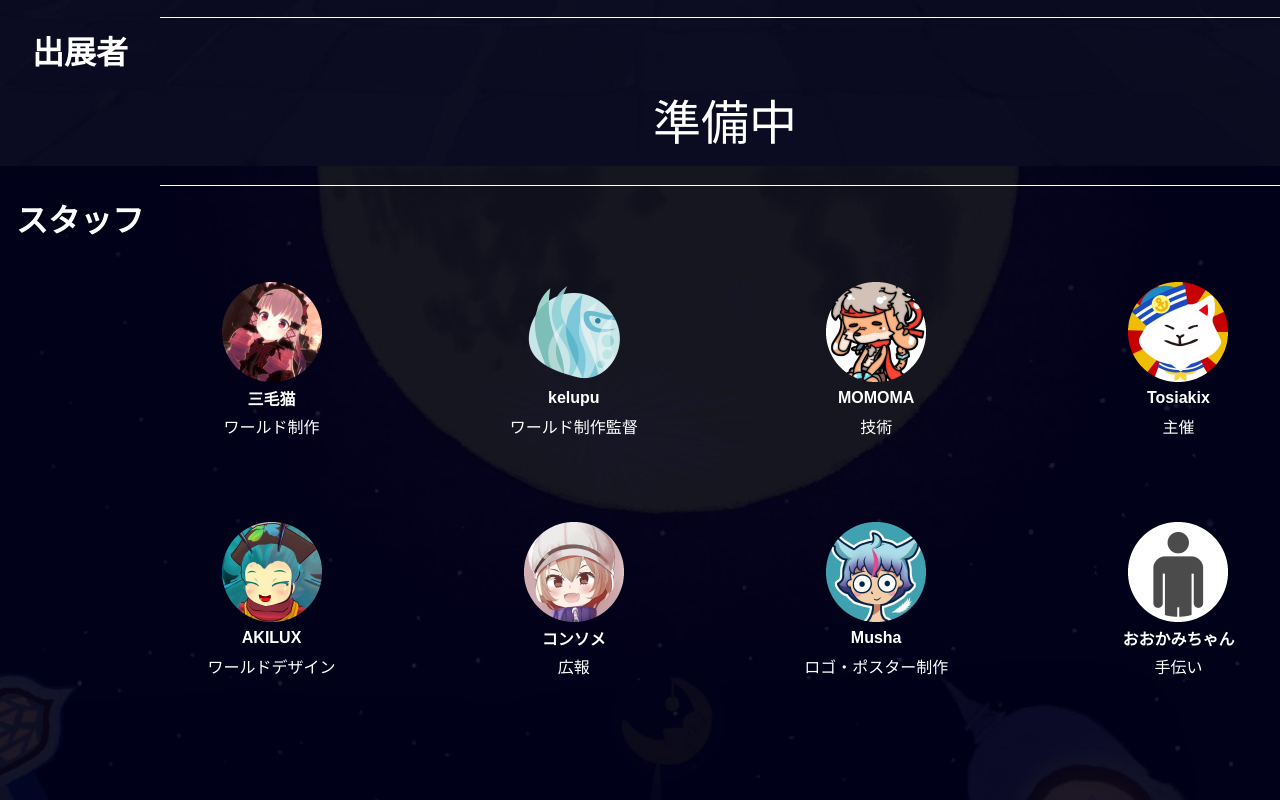
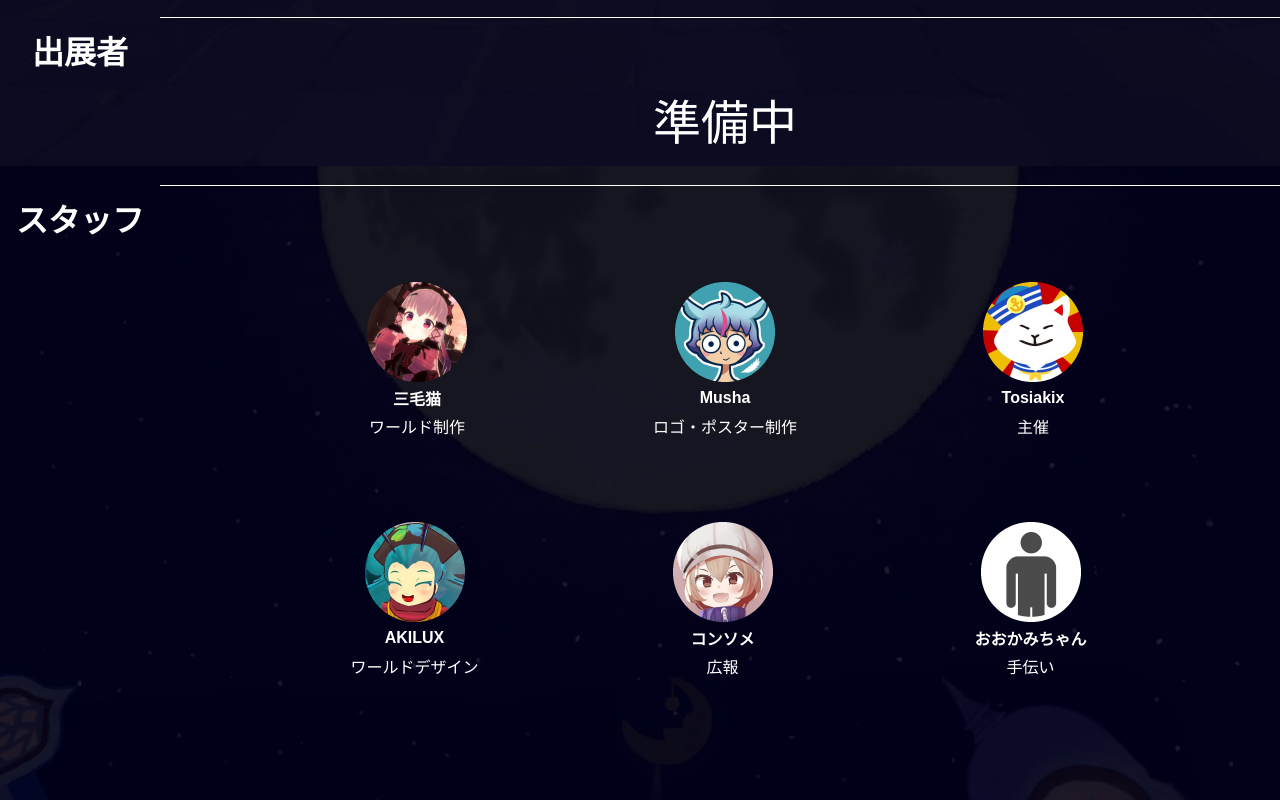
Before and after one commit to Tosiakix/tosiakix.github.io, a plain HTML site: page index.html in a window 1280 px wide. Shown: the part 1551-2351 px from the top of the page. Drawn offline with Linux system fonts and the light colour scheme.

Commit message:
2021\05\18

```diff
--- a/index.html
+++ b/index.html
@@ -192,22 +192,18 @@ background-size:cover;
               <tr>
                 <th><a href="https://twitter.com/NHovdk" target="_blank" rel="noopener noreferrer"><img src="./images/staff/mikenekosan.png"width="100" height="100"></a></th>
                 <th width="100" rowspan="3"></th>
-                <th><a href="https://twitter.com/kelupu" target="_blank" rel="noopener noreferrer"><img src="./images/staff/kelupusan.png"width="100" height="100"></a></th>
+                <th><a href="https://twitter.com/Musha_JP" target="_blank" rel="noopener noreferrer"><img src="./images/staff/Mushasan.png"width="100" height="100"></a></th>
                 <th width="100" rowspan="3"></th>
-                <th><a href="https://twitter.com/momoma_creative" target="_blank" rel="noopener noreferrer"><img src="./images/staff/momomasan.png"width="100" height="100"></a></th>
-                  <th width="100" rowspan="3"></th>
                   <th><a href="https://twitter.com/Tosiakix_WoT" target="_blank" rel="noopener noreferrer"><img src="./images/staff/tosiakix.png"width="100" height="100"></a></th>
               </tr>
               <tr>
                 <td width="200" align="center"><b>三毛猫</b></td>
-                <td width="200" align="center"><b>kelupu</b></td>
-                <td width="200" align="center"><b>MOMOMA</b></td>
+                <td width="200" align="center"><b>Musha</b></td>
                 <td width="200" align="center"><b>Tosiakix</b></td>
               </tr>
               <tr>
                 <td width="200" align="center">ワールド制作</td>
-                <td width="200" align="center">ワールド制作監督</td>
-                <td width="200" align="center">技術</td>
+                <td width="200" align="center">ロゴ・ポスター制作</td>
                 <td width="200" align="center">主催</td>
               </tr>
             </table>
@@ -220,20 +216,16 @@ background-size:cover;
      <th width="100" rowspan="3"></th>
      <th><a href="https://twitter.com/konsome_vrc" target="_blank" rel="noopener noreferrer"><img src="./images/staff/konsomesan.png"width="100" height="100"></a></th>
      <th width="100" rowspan="3"></th>
-     <th><a href="https://twitter.com/Musha_JP" target="_blank" rel="noopener noreferrer"><img src="./images/staff/Mushasan.png"width="100" height="100"></a></th>
-       <th width="100" rowspan="3"></th>
-       <th><a href="https://twitter.com/Wolf_Electronic" target="_blank" rel="noopener noreferrer"><img src="./images/staff/dummy.png"width="100" height="100"></a></th>
-   </tr>
+     <th><a href="https://twitter.com/Musha_JP" target="_blank" rel="noopener noreferrer"><img src="./images/staff/dummy.png"width="100" height="100"></a></th>
+       <th width="1" rowspan="0"></th>
    <tr>
      <td width="200" align="center"><b>AKILUX</b></td>
      <td width="200" align="center"><b>コンソメ</b></td>
-     <td width="200" align="center"><b>Musha</b></td>
      <td width="200" align="center"><b>おおかみちゃん</b></td>
    </tr>
    <tr>
      <td width="200" align="center">ワールドデザイン</td>
      <td width="200" align="center">広報</td>
-     <td width="200" align="center">ロゴ・ポスター制作</td>
      <td width="200" align="center">手伝い</td>
    </tr>
  </table>
```
